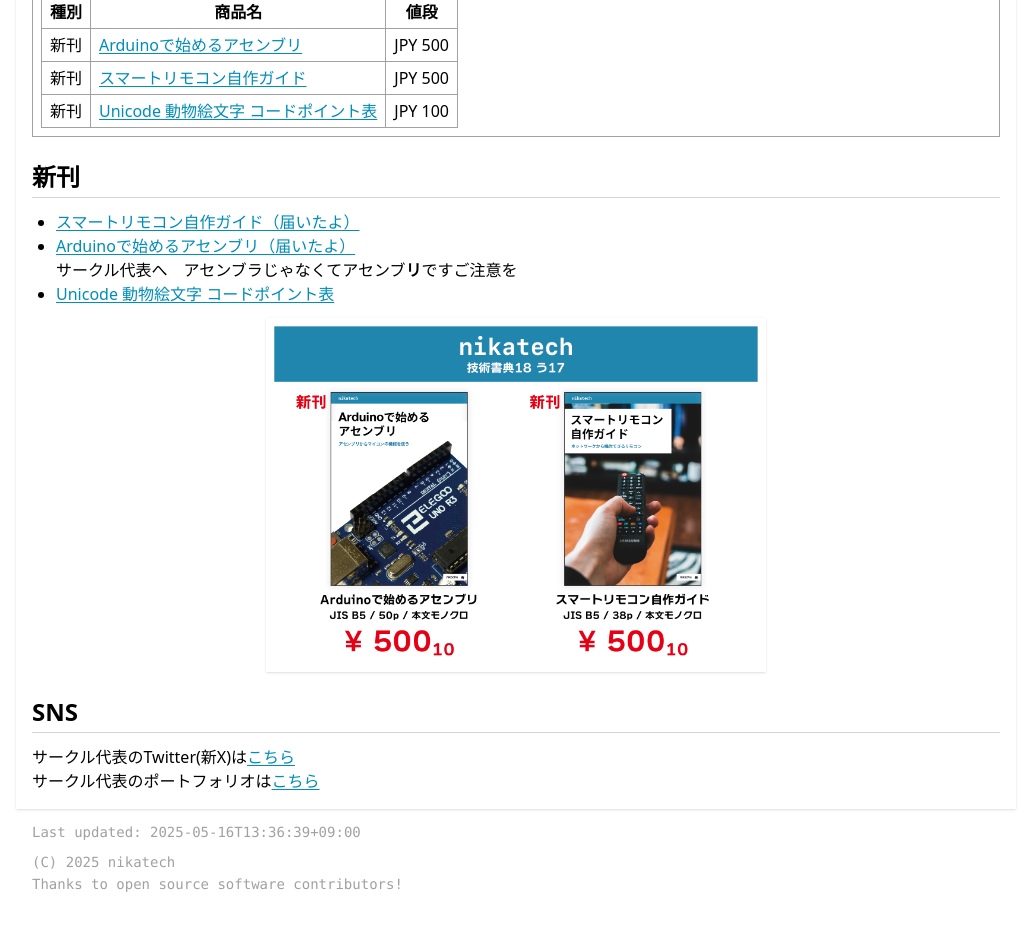
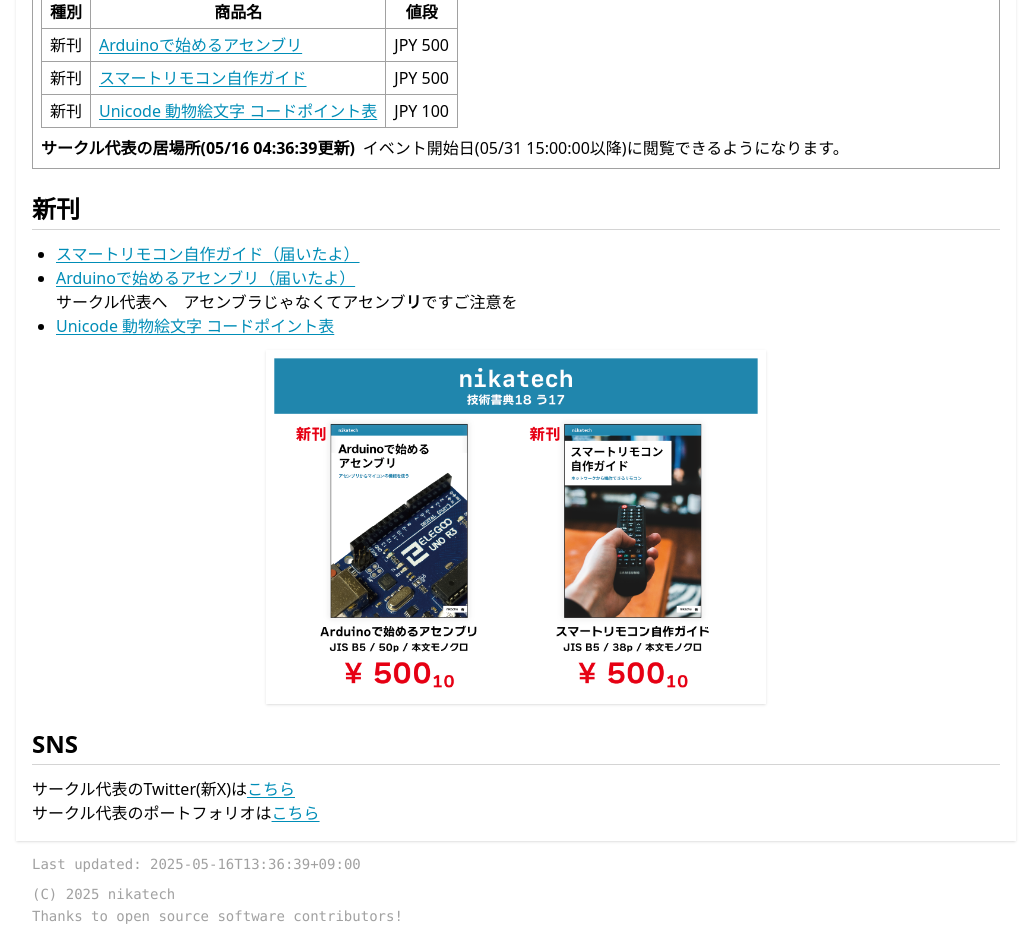
Before and after one commit to nikachu2012/nikatech-site, a Next.js app: page / in a window 1280 px wide. Shown: the part 860-1793 px from the top of the page, without its empty margins (124-1155 px from the left). Before the commit the page ends 1767 px from the top, so only its background shows below. Built offline with nearby package versions, Linux system fonts and the light colour scheme.

Commit message:
[add] リアルタイム居場所表示機能の追加

```diff
--- a/app/(default)/event/event.tsx
+++ b/app/(default)/event/event.tsx
@@ -1,4 +1,5 @@
 import Link from "next/link";
+import RealtimeEvent from "./realtimeEvent";
 
 export function EventSchedule() {
     return <>
@@ -38,6 +39,9 @@ export function EventSchedule() {
                     </tr>
                 </tbody>
             </table>
+            <div className="mt-2">
+                <RealtimeEvent />
+            </div>
         </div>
     </>
 }
--- /dev/null
+++ b/app/(default)/event/realtimeEvent.tsx
@@ -0,0 +1,70 @@
+"use client";
+
+import { useEffect, useState } from "react";
+
+const ENDPOINT_URL = "https://rtsv.ntech.nikachu.net/"
+
+type EventStatus = {
+    headStatus: boolean,
+    stock: {
+        avrasm: number,
+        smartremote_guide: number,
+        unicode_animal_book: number
+    }
+}
+
+const EVENT_START = new Date("2025-06-01T00:00:00.000+09:00")
+const IS_DEBUG = false
+
+function formatDate(date: Date): string {
+    const month = (date.getMonth() + 1).toString().padStart(2, '0'); // 月は0-11なので+1
+    const day = date.getDate().toString().padStart(2, '0');
+    const hours = date.getHours().toString().padStart(2, '0');
+    const minutes = date.getMinutes().toString().padStart(2, '0');
+    const seconds = date.getSeconds().toString().padStart(2, '0');
+
+    return `${month}/${day} ${hours}:${minutes}:${seconds}`;
+}
+
+export default function RealtimeEvent() {
+    const [status, setStatus] = useState<EventStatus | null>(null);
+    const [date, setDate] = useState<Date>(new Date());
+
+    useEffect(() => {
+        (async () => {
+            if (!IS_DEBUG && new Date(Date.now()) < EVENT_START) {
+                // イベント開始前の場合取得しない
+                return
+            }
+            // fetch status
+            const request = await fetch(ENDPOINT_URL + "status");
+            const status = (await request.json()) as EventStatus;
+            setStatus(status);
+            setDate(new Date())
+        })();
+    }, [])
+
+    if (!IS_DEBUG && date < EVENT_START) {
+        return <div className="flex flex-wrap gap-2">
+            <span className="font-bold">サークル代表の居場所({formatDate(date)}更新)</span>
+            <span className="">イベント開始日({formatDate(EVENT_START)}以降)に閲覧できるようになります。</span>
+        </div>
+    }
+
+
+    if (!status) {
+        // if status is null
+        return <div>
+            <span className="font-bold">サークル代表の現在の居場所</span>
+            <span>読み込み中です...</span>
+        </div>
+    }
+
+
+    return <div>
+        <div className="flex flex-wrap gap-2">
+            <span className="font-bold">サークル代表の現在の居場所({formatDate(date)}更新)</span>
+            {status.headStatus ? <span className="text-green-600">出展ブース内</span> : <span className="text-red-600">出展ブース外</span>}
+        </div>
+    </div>
+}
```
